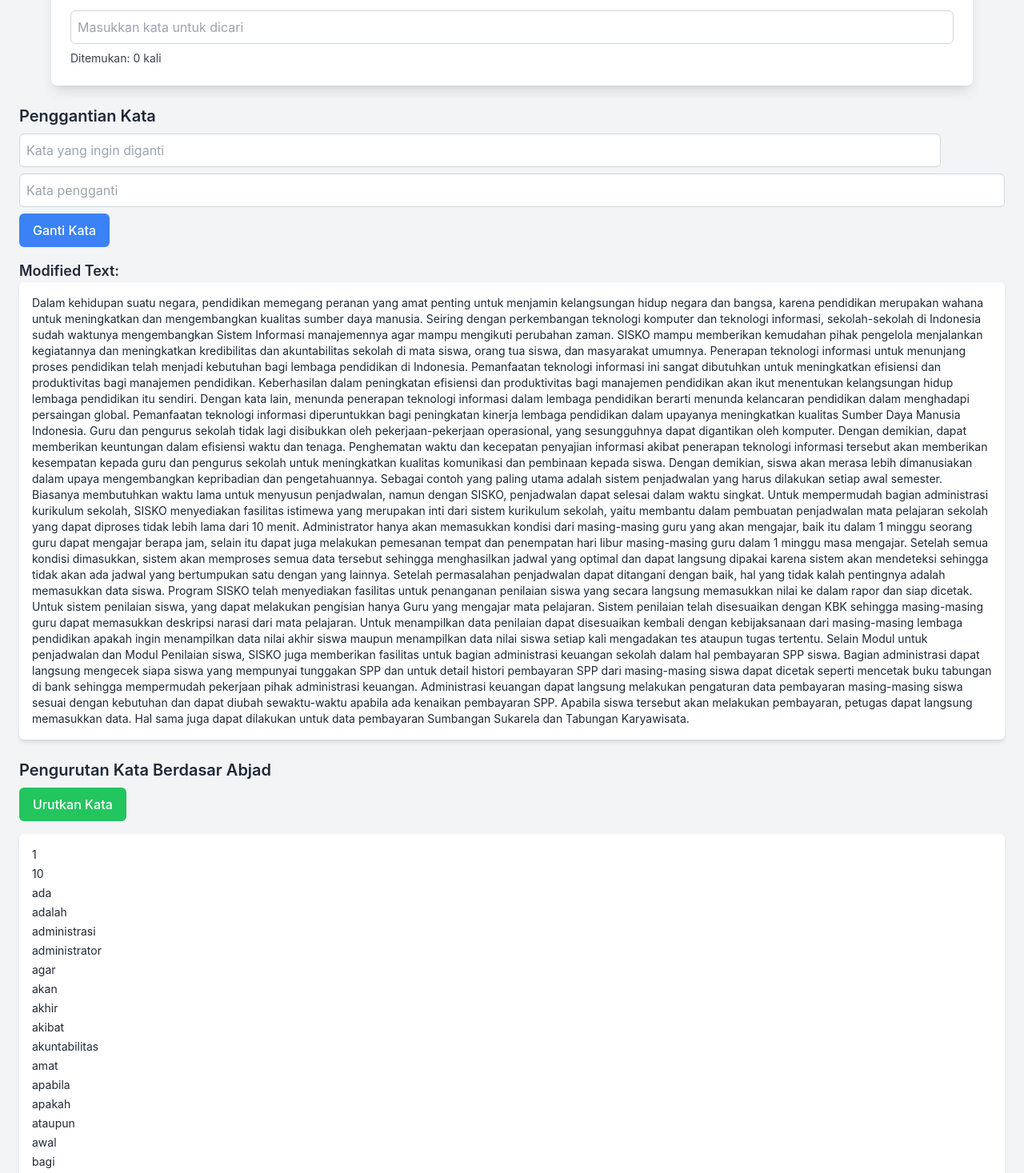
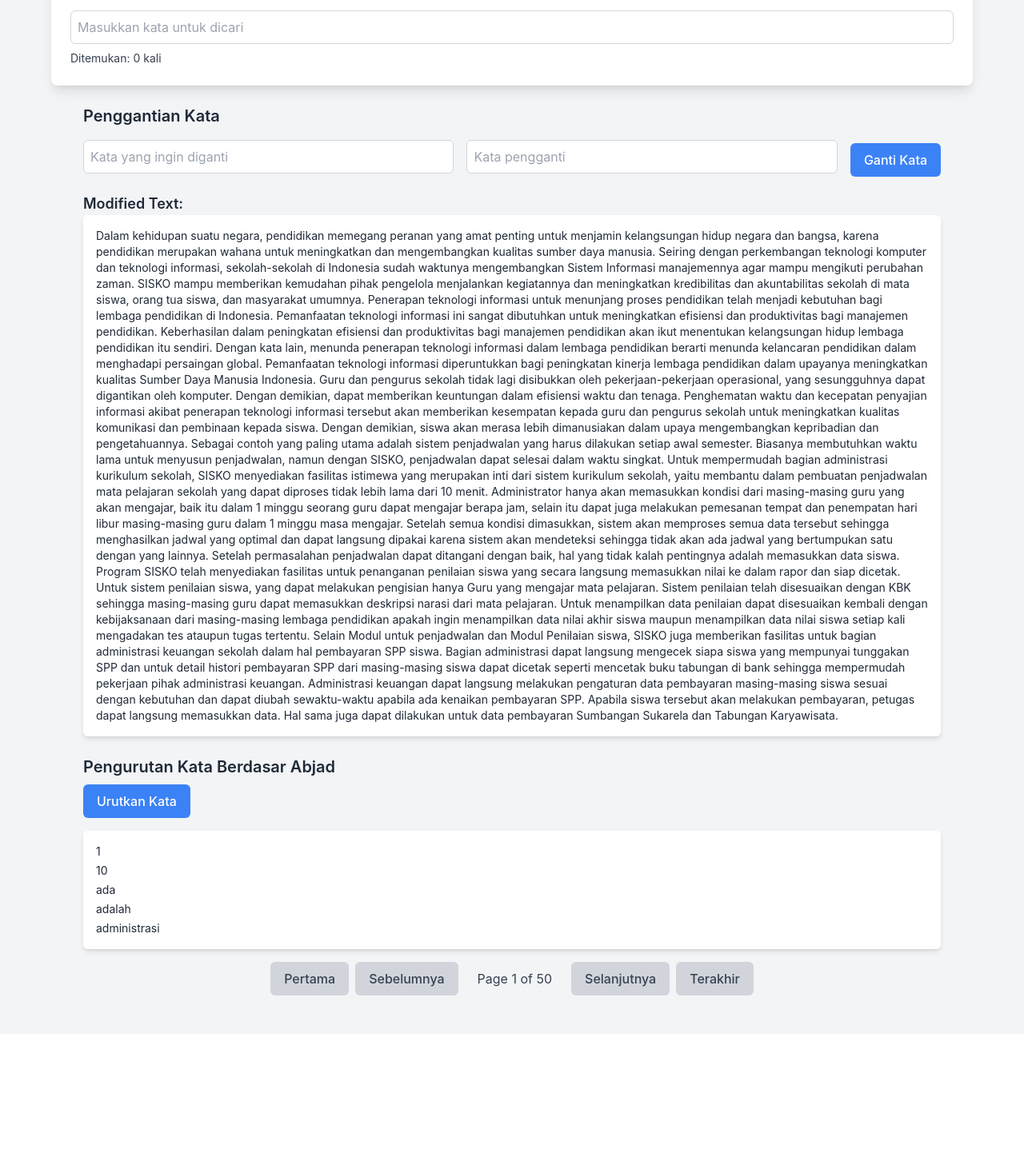
Before and after one commit to justniar/Penalaran, a React (Vite) app: page / in a window 1280 px wide. Shown: the part 883-2350 px from the top of the page at 80% size. After the commit the page ends 2176 px from the top, so only its background shows below. Built offline with nearby package versions, Linux system fonts and the light colour scheme.

Commit message:
add pagination

```diff
--- a/src/components/TextAnalyzer.tsx
+++ b/src/components/TextAnalyzer.tsx
@@ -8,6 +8,8 @@ const TextAnalyzer: React.FC = () => {
   const [replaceWord, setReplaceWord] = useState<string>('');
   const [newWord, setNewWord] = useState<string>('');
   const [modifiedText, setModifiedText] = useState<string>(article);
+  const [currentPage, setCurrentPage] = useState<number>(1);
+  const itemsPerPage = 5;
 
   const countOccurrences = (word: string): number => {
     const regex = new RegExp(`\\b${word}\\b`, 'gi');
@@ -25,8 +27,17 @@ const TextAnalyzer: React.FC = () => {
     return Array.from(new Set(words)).sort();
   };
 
+  const sortedWords = sortWords();
+  const totalPages = Math.ceil(sortedWords.length / itemsPerPage);
+  const startIndex = (currentPage - 1) * itemsPerPage;
+  const currentWords = sortedWords.slice(startIndex, startIndex + itemsPerPage);
+
+  const handlePageChange = (page: number) => {
+    setCurrentPage(page);
+  };
+
   return (
-    <div className="max-w-full mx-auto p-6 bg-gray-100 text-gray-800">
+    <div className="w-full mx-auto p-6 bg-gray-100 text-gray-800">
       <h1 className="text-3xl font-bold mb-6 text-center">Text Analyzer</h1>
 
       <div className="mb-6 max-w-6xl mx-auto bg-white rounded-lg shadow-lg p-6">
@@ -49,15 +60,20 @@ const TextAnalyzer: React.FC = () => {
         </p>
       </div>
 
-      <div className="mb-6">
-        <h2 className="text-xl font-semibold mb-2">Penggantian Kata</h2>
+      <div className="mx-20 mb-6">
+        <h2 className="text-xl font-semibold mb-4">Penggantian Kata</h2>
+
+        <div className="flex flex-col sm:flex-row sm:space-x-4 mb-4">
+          <div className="flex-1">
             <input
               type="text"
               value={replaceWord}
               onChange={(e) => setReplaceWord(e.target.value)}
               placeholder="Kata yang ingin diganti"
-          className="max-w-6xl mx-auto border border-gray-300 rounded-md p-2 w-full mb-2"
+              className="border border-gray-300 rounded-md p-2 w-full mb-2"
             />
+          </div>
+          <div className="flex-1">
             <input
               type="text"
               value={newWord}
@@ -65,33 +81,73 @@ const TextAnalyzer: React.FC = () => {
               placeholder="Kata pengganti"
               className="border border-gray-300 rounded-md p-2 w-full mb-2"
             />
+          </div>
+          <div className="flex items-center justify-center">
             <button
               onClick={handleReplace}
               className="bg-blue-500 hover:bg-blue-600 text-white rounded-md px-4 py-2"
             >
               Ganti Kata
             </button>
+          </div>
+        </div>
+
         <div className="mt-4">
           <h3 className="text-lg font-semibold">Modified Text:</h3>
           <p className="bg-white p-4 rounded-md shadow-md text-sm">{modifiedText}</p>
         </div>
       </div>
 
-      <div>
+      <div className='mx-20 mb-6'>
         <h2 className="text-xl font-semibold mb-2">Pengurutan Kata Berdasar Abjad</h2>
         <button
-          onClick={sortWords}
-          className="bg-green-500 hover:bg-green-600 text-white rounded-md px-4 py-2 mb-4"
+          onClick={() => setCurrentPage(1)} // Reset to first page
+          className="bg-blue-500 hover:bg-blue-600 text-white rounded-md px-4 py-2 mb-4"
         >
           Urutkan Kata
         </button>
+
         <ul className="bg-white p-4 rounded-md shadow-md text-sm space-y-1">
-          {sortWords().map((word, index) => (
+          {currentWords.map((word, index) => (
             <li key={index} className="text-gray-800">
               {word}
             </li>
           ))}
         </ul>
+
+        <div className="flex justify-center space-x-2 mt-4">
+          <button
+            onClick={() => handlePageChange(1)}
+            disabled={currentPage === 1}
+            className="bg-gray-300 hover:bg-gray-400 text-gray-700 px-4 py-2 rounded-md"
+          >
+            Pertama
+          </button>
+          <button
+            onClick={() => handlePageChange(currentPage - 1)}
+            disabled={currentPage === 1}
+            className="bg-gray-300 hover:bg-gray-400 text-gray-700 px-4 py-2 rounded-md"
+          >
+            Sebelumnya
+          </button>
+          <span className="flex items-center justify-center px-4 py-2 text-gray-700">
+            Page {currentPage} of {totalPages}
+          </span>
+          <button
+            onClick={() => handlePageChange(currentPage + 1)}
+            disabled={currentPage === totalPages}
+            className="bg-gray-300 hover:bg-gray-400 text-gray-700 px-4 py-2 rounded-md"
+          >
+            Selanjutnya
+          </button>
+          <button
+            onClick={() => handlePageChange(totalPages)}
+            disabled={currentPage === totalPages}
+            className="bg-gray-300 hover:bg-gray-400 text-gray-700 px-4 py-2 rounded-md"
+          >
+            Terakhir
+          </button>
+        </div>
       </div>
     </div>
   );
```
Lines whose indentation alone changed are shown as unchanged.
